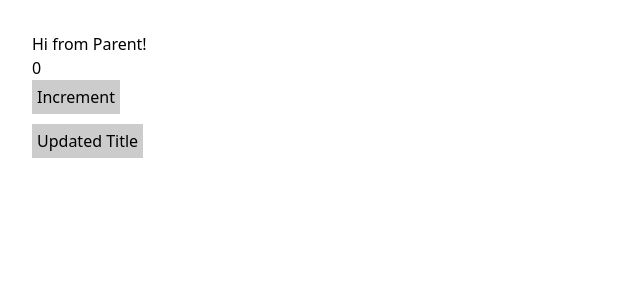
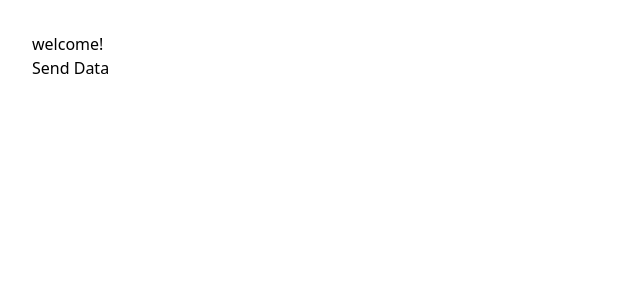
Before and after one commit to vivekabhale48/Machine-Coding-React, a React (Vite) app: page / in a window 1280 px wide. Shown: the top 300 px of the page, without its empty margins (0-640 px from the left). Built offline with nearby package versions, Linux system fonts and the light colour scheme.

Commit message:
useReducer hook and send data from child to parent

```diff
--- a/src/App.jsx
+++ b/src/App.jsx
@@ -13,6 +13,8 @@ import ChessBoard from './MC-18-ChessBoard/chessBoard';
 import ReactPureComponentsImplementation from './MC-19-PureComponentsReact/reactPureComponentsImplementation';
 import { MainCommentSection } from './MC-2-Comments/MainCommentSection';
 import { LazyloadingSection } from './MC-2-LazyLoading/LazyloadingSection';
+import { UseReducerHook } from './MC-20-UseReducerHookImplementation/UseReducerHook';
+import ParentComponent from './MC-21-sendingDataFromChildToParent/sendDataFromChildToParent';
 import { OTPMainSection } from './MC-3-OTP/OTPMainSection';
 import { PaginationSection } from './MC-4-Pagination/PaginationSection';
 import { TicTacToeSection } from './MC-5-TicTacToe/TicTacToeSection';
@@ -46,7 +48,9 @@ function App() {
       {/* <SearchBar /> */}
       {/* <InfiniteScroll /> */}
       {/* <ChessBoard dimension={8}/> */}
-      <ReactPureComponentsImplementation />
+      {/* <ReactPureComponentsImplementation /> */}
+      {/* <UseReducerHook /> */}
+      <ParentComponent />
     </div>
   );
 }
--- /dev/null
+++ b/src/MC-20-UseReducerHookImplementation/UseReducerHook.jsx
@@ -0,0 +1,36 @@
+import { useReducer } from "react"
+
+export const UseReducerHook = () => {
+
+    function reducer(state, action) {
+        switch(action.type) {
+            case 'increment':
+                return state + 5;
+
+            case 'decrement':
+                return state -1;
+
+            case 'reset':
+                return 0;
+            default:
+                return state;
+        }
+    }
+    const [state, dispatch] = useReducer(reducer, 0);
+
+    return (
+        <div>
+            {state}
+
+            <div onClick={() => dispatch({type: 'increment'})} style={{padding: '5px', backgroundColor: '#ccc', marginTop: '10px'}}>
+                increment
+            </div>
+            <div onClick={() => dispatch({type: 'decrement'})} style={{padding: '5px', backgroundColor: '#ccc',marginTop: '10px'}}>
+                decrement
+            </div>
+            <div onClick={() => dispatch({type: 'reset'})} style={{padding: '5px', backgroundColor: '#ccc', marginTop: '10px'}}>
+                reset
+            </div>
+        </div>
+    )
+}
--- /dev/null
+++ b/src/MC-21-sendingDataFromChildToParent/Child.jsx
@@ -0,0 +1,6 @@
+export default function Child({sendData}) {
+
+    return(
+        <button onClick={() => sendData('Send message from child to parent')}>Send Data</button>
+    )
+}
--- /dev/null
+++ b/src/MC-21-sendingDataFromChildToParent/sendDataFromChildToParent.jsx
@@ -0,0 +1,16 @@
+import { useState } from "react"
+import Child from "./Child";
+
+export default function ParentComponent() {
+
+    const [data, setData] = useState('welcome!');
+    function getDataFromParent(data) {
+        setData(data);
+    }
+    return (
+        <div>
+            <div>{data}</div>
+            <Child sendData={getDataFromParent} />
+        </div>
+    )
+}
```
